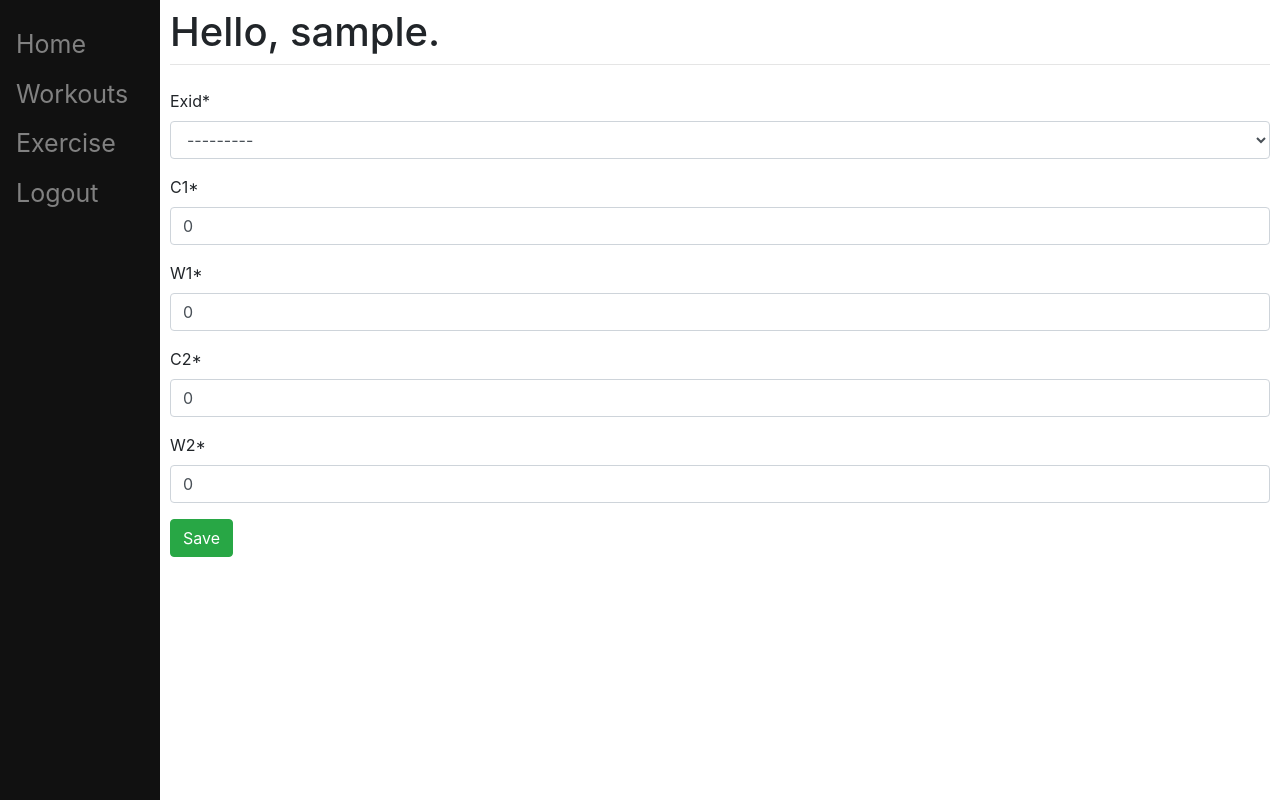
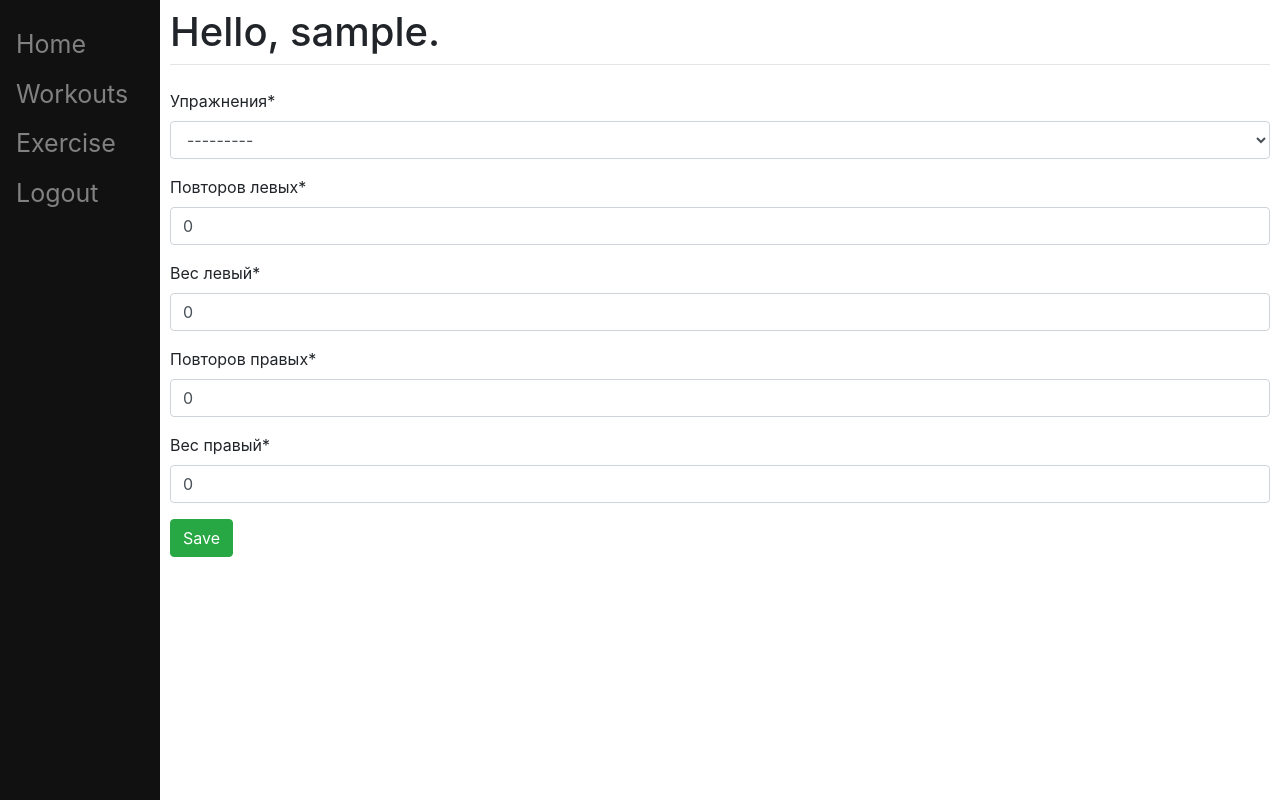
Before and after one commit to vvk2001github/djworkout, a Django app: page /workouts/post/ in a window 1280 px wide. Run offline with Django 3.2, Linux system fonts and the light colour scheme; the visitor is signed in with stand-in values (Sample User, id 1); data comes from the database, SQL or seed files in the repository; data that the repository does not hold is empty; some libraries are stand-ins or nearby versions.

Commit message:
Workout Add Form

```diff
--- a/mysite/workouts/forms.py
+++ b/mysite/workouts/forms.py
@@ -9,10 +9,17 @@ class WorkoutAddForm(forms.ModelForm):
     def __init__(self, *args, **kwargs):
         self.username = kwargs.pop('user', None)
         super(WorkoutAddForm, self).__init__(*args, **kwargs)
-        self.user = get_object_or_404(User, username = self.username)
-        self.fields['exid'].queryset = Exercise.objects.filter(userid = self.user).order_by('title')
-
+        #self.user = get_object_or_404(User, username = self.username)
+        self.fields['exid'].queryset = Exercise.objects.filter(userid = self.username).order_by('title')
 
     class Meta:
         fields = ['exid', 'c1', 'w1', 'c2', 'w2']
         model = Workouts
+
+    '''def clean(self):
+        # get the clean data
+        cleaned_data = super(WorkoutAddForm, self).clean()
+        phoneprefix = cleaned_data
+        print(phoneprefix)
+
+        '''
--- a/mysite/workouts/models.py
+++ b/mysite/workouts/models.py
@@ -2,9 +2,9 @@ from django.db import models
 from exercise.models import Exercise
 
 class Workouts(models.Model):
-    exid = models.ForeignKey(Exercise, on_delete = models.CASCADE, related_name='workouts')
-    c1 = models.IntegerField(default = 0)
-    c2 = models.IntegerField(default = 0)
-    w1 = models.FloatField(default = 0)
-    w2 = models.FloatField(default = 0)
+    exid = models.ForeignKey(Exercise, on_delete = models.CASCADE, related_name='workouts', verbose_name = 'Упражнения')
+    c1 = models.IntegerField(default = 0, verbose_name = 'Повторов левых')
+    c2 = models.IntegerField(default = 0, verbose_name = 'Повторов правых')
+    w1 = models.FloatField(default = 0, verbose_name = 'Вес левый')
+    w2 = models.FloatField(default = 0, verbose_name = 'Вес правый')
     time = models.DateTimeField(auto_now_add=True)
--- a/mysite/workouts/templates/workouts/work-add.html
+++ b/mysite/workouts/templates/workouts/work-add.html
@@ -34,6 +34,24 @@ $(document).ready(function() {
             $('#div_id_w2').hide();
         };
 
+        if(ex_type == 'LR') {
+            $('#div_id_c1').children("label").text('Повторов левых');
+            $('#div_id_w1').hide();
+            $('#div_id_c2').show();
+            $('#div_id_c2').children("label").text('Повторов правых');
+            $('#div_id_w2').hide();
+        };
+
+        if(ex_type == 'LRW') {
+            $('#div_id_c1').children("label").text('Повторов левых');
+            $('#div_id_w1').show();
+            $('#div_id_w1').children("label").text('Вес левый');
+            $('#div_id_c2').show();
+            $('#div_id_c2').children("label").text('Повторов правых');
+            $('#div_id_w2').show();
+            $('#div_id_w2').children("label").text('Вес правый');
+        };
+
     } );
 });
 </script>
--- a/mysite/workouts/views.py
+++ b/mysite/workouts/views.py
@@ -1,4 +1,4 @@
-from django.shortcuts import get_object_or_404, render
+from django.shortcuts import get_object_or_404, render, redirect
 from django.contrib.auth.mixins import LoginRequiredMixin
 from django.views.generic import ListView, DetailView
 from django.contrib.auth.decorators import login_required
@@ -13,7 +13,7 @@ class IndexView(LoginRequiredMixin, ListView):
     context_object_name = 'workouts_list'
     def get_queryset(self):
         self.user = get_object_or_404(User, username = self.request.user)
-        return Workouts.objects.raw('SELECT w.*, e.title, e.types FROM workouts_workouts w, exercise_exercise e, auth_user a where (w.exid_id = e.id)and(a.id = e.userid_id)and(a.username = %s)', [self.user.username])
+        return Workouts.objects.raw('SELECT w.*, e.title, e.types FROM workouts_workouts w, exercise_exercise e, auth_user a where (w.exid_id = e.id)and(a.id = e.userid_id)and(a.username = %s) order by w.time DESC', [self.user.username])
 
 #Workout Detail View
 class WorkoutDetailView(LoginRequiredMixin, DetailView):
@@ -24,15 +24,19 @@ class WorkoutDetailView(LoginRequiredMixin, DetailView):
 @login_required(login_url='/login')
 def workoutadd(request):
     if request.method == 'POST':
-        form = WorkoutAddForm(request.POST)
+        print(request.POST['exid'])
+        form = WorkoutAddForm(request.POST, user=request.user)
         if form.is_valid():
             form.save()
             return redirect('workouts:index')
-    form = WorkoutAddForm(user=request.user)
-    user = get_object_or_404(User, username = request.user)
-    tmp = Exercise.objects.filter(userid = user).values('id', 'types')
+        else:
+            print('FORM NOT VALID')
     datadict = dict()
-    for i in tmp:
-        datadict[i['id']] = i['types']
-    #print(datadict)
+    if(request.user != None):
+        form = WorkoutAddForm(user=request.user)
+        user = get_object_or_404(User, username = request.user)
+        tmp = Exercise.objects.filter(userid = user).values('id', 'types')
+        for i in tmp:
+            datadict[i['id']] = i['types']
+
     return render(request, 'workouts/work-add.html', {'form' : form, 'datadict' : datadict})
```
